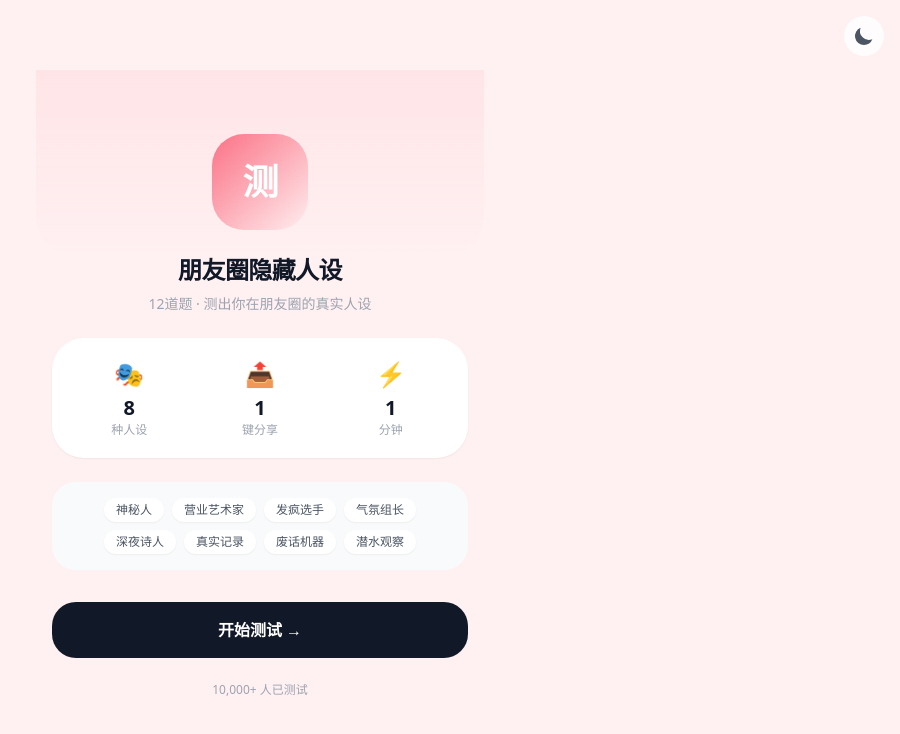
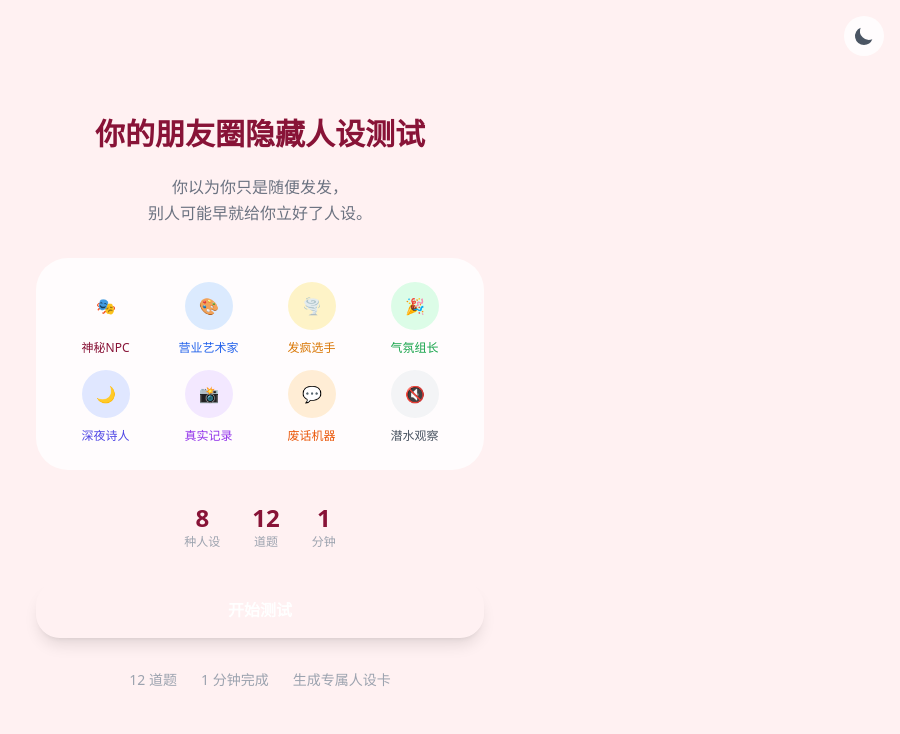
Before and after one commit to mybookstores/quiz-site, a Next.js app: page /quiz-site/ in a window 1280 px wide. Shown: the top 734 px of the page, without its empty margins (380-1280 px from the left). Built offline with nearby package versions, Linux system fonts and the light colour scheme.

Commit message:
revert: restore original homepage design

```diff
--- a/src/app/page.tsx
+++ b/src/app/page.tsx
@@ -200,119 +200,94 @@ export default function Home() {
 
       {/* 首页 */}
       {page === "home" && (
-        <div className="animate-fade-in max-w-md w-full">
-          {/* 顶部装饰背景 */}
-          <div className="relative mb-6">
-            {/* 渐变背景 */}
-            <div className={clsx(
-              "absolute inset-x-0 -top-8 h-48 rounded-b-[3rem]",
-              isDarkMode
-                ? "bg-gradient-to-b from-gray-800 to-transparent"
-                : "bg-gradient-to-b from-rose-100 via-pink-50 to-transparent"
-            )} />
-
-            {/* 主图标 */}
-            <div className="relative pt-8 text-center">
-              <div className={clsx(
-                "w-24 h-24 mx-auto rounded-[2rem] flex items-center justify-center",
-                isDarkMode
-                  ? "bg-gradient-to-br from-pink-600 to-rose-700"
-                  : "bg-gradient-to-br from-rose-400 to-pink-500"
-              )}>
-                <span className={clsx(
-                  "text-4xl font-black tracking-tight",
-                  isDarkMode ? "text-white" : "text-white"
-                )}>测</span>
-              </div>
-            </div>
-          </div>
-
+        <div className="animate-fade-in max-w-md w-full text-center space-y-8">
           {/* 标题 */}
-          <div className="text-center px-4 mb-6">
+          <div className="space-y-4">
             <h1 className={clsx(
-              "text-2xl font-black tracking-tight mb-2",
-              isDarkMode ? "text-white" : "text-gray-900"
+              "text-3xl font-bold leading-relaxed",
+              isDarkMode ? "text-white" : "text-[#881337]"
             )}>
-              朋友圈隐藏人设
+              你的朋友圈隐藏人设测试
             </h1>
             <p className={clsx(
-              "text-sm",
-              isDarkMode ? "text-gray-500" : "text-gray-400"
+              "text-base leading-relaxed",
+              isDarkMode ? "text-gray-400" : "text-gray-500"
             )}>
-              12道题 · 测出你在朋友圈的真实人设
+              你以为你只是随便发发，<br />别人可能早就给你立好了人设。
             </p>
           </div>
 
-          {/* 特色展示卡片 */}
+          {/* 人设预览卡片 */}
           <div className={clsx(
-            "mx-4 p-5 rounded-3xl mb-6",
-            isDarkMode ? "bg-gray-800/80" : "bg-white shadow-sm"
+            "rounded-3xl p-6",
+            isDarkMode ? "bg-gray-800/50" : "bg-white/80"
           )}>
-            <div className="grid grid-cols-3 gap-4">
+            <div className="grid grid-cols-4 gap-3">
               {[
-                { icon: "🎭", num: "8", label: "种人设" },
-                { icon: "📤", num: "1", label: "键分享" },
-                { icon: "⚡", num: "1", label: "分钟" },
+                { label: "神秘NPC", bg: "bg-pink-100", darkBg: "bg-pink-900/30", text: "text-pink-600", darkText: "text-pink-300" },
+                { label: "营业艺术家", bg: "bg-blue-100", darkBg: "bg-blue-900/30", text: "text-blue-600", darkText: "text-blue-300" },
+                { label: "发疯选手", bg: "bg-amber-100", darkBg: "bg-amber-900/30", text: "text-amber-600", darkText: "text-amber-300" },
+                { label: "气氛组长", bg: "bg-green-100", darkBg: "bg-green-900/30", text: "text-green-600", darkText: "text-green-300" },
+                { label: "深夜诗人", bg: "bg-indigo-100", darkBg: "bg-indigo-900/30", text: "text-indigo-600", darkText: "text-indigo-300" },
+                { label: "真实记录", bg: "bg-purple-100", darkBg: "bg-purple-900/30", text: "text-purple-600", darkText: "text-purple-300" },
+                { label: "废话机器", bg: "bg-orange-100", darkBg: "bg-orange-900/30", text: "text-orange-600", darkText: "text-orange-300" },
+                { label: "潜水观察", bg: "bg-gray-100", darkBg: "bg-gray-700/30", text: "text-gray-600", darkText: "text-gray-400" },
               ].map((item, i) => (
                 <div key={i} className="text-center">
-                  <div className="text-2xl mb-1">{item.icon}</div>
                   <div className={clsx(
-                    "text-xl font-black",
-                    isDarkMode ? "text-white" : "text-gray-900"
-                  )}>{item.num}</div>
-                  <div className={clsx(
-                    "text-xs",
-                    isDarkMode ? "text-gray-500" : "text-gray-400"
-                  )}>{item.label}</div>
+                    "w-12 h-12 mx-auto rounded-2xl flex items-center justify-center mb-1",
+                    isDarkMode ? item.darkBg : item.bg
+                  )}>
+                    <span className={clsx(isDarkMode ? item.darkText : item.text)}>
+                      {["🎭", "🎨", "🌪️", "🎉", "🌙", "📸", "💬", "🔇"][i]}
+                    </span>
+                  </div>
+                  <span className={clsx("text-xs", isDarkMode ? item.darkText : item.text)}>
+                    {item.label}
+                  </span>
                 </div>
               ))}
             </div>
           </div>
 
-          {/* 人设标签 */}
-          <div className={clsx(
-            "mx-4 p-4 rounded-2xl mb-8",
-            isDarkMode ? "bg-gray-800/50" : "bg-gray-50"
-          )}>
-            <div className="flex flex-wrap justify-center gap-2">
-              {["神秘人", "营业艺术家", "发疯选手", "气氛组长", "深夜诗人", "真实记录", "废话机器", "潜水观察"].map((tag, i) => (
-                <span
-                  key={i}
-                  className={clsx(
-                    "px-3 py-1 rounded-full text-xs font-medium",
-                    isDarkMode
-                      ? "bg-gray-700 text-gray-300"
-                      : "bg-white text-gray-600 shadow-sm"
-                  )}
-                >
-                  {tag}
-                </span>
-              ))}
-            </div>
+          {/* 数据统计 */}
+          <div className="flex justify-center gap-8">
+            {[
+              { num: "8", label: "种人设" },
+              { num: "12", label: "道题" },
+              { num: "1", label: "分钟" },
+            ].map((stat, i) => (
+              <div key={i} className="text-center">
+                <div className={clsx(
+                  "text-2xl font-bold",
+                  isDarkMode ? "text-white" : "text-[#881337]"
+                )}>
+                  {stat.num}
+                </div>
+                <div className={clsx(
+                  "text-xs",
+                  isDarkMode ? "text-gray-500" : "text-gray-400"
+                )}>
+                  {stat.label}
+                </div>
+              </div>
+            ))}
           </div>
 
           {/* 开始按钮 */}
-          <div className="px-4">
-            <button
-              onClick={handleStart}
-              className={clsx(
-                "w-full py-4 rounded-2xl font-black text-base transition-all duration-200",
-                isDarkMode
-                  ? "bg-white text-gray-900 hover:bg-gray-100"
-                  : "bg-gray-900 text-white hover:bg-gray-800"
-              )}
-            >
-              开始测试 →
-            </button>
+          <button
+            onClick={handleStart}
+            className="w-full py-4 bg-gradient-to-r from-pink-500 to-accent text-white font-bold rounded-2xl shadow-lg hover:shadow-xl transition-all duration-200 hover:scale-[1.02] active:scale-[0.98]"
+          >
+            开始测试
+          </button>
+
+          {/* 底部提示 */}
+          <div className={clsx("flex justify-center gap-6 text-sm", isDarkMode ? "text-gray-500" : "text-gray-400")}>
+            <span>12 道题</span>
+            <span>1 分钟完成</span>
+            <span>生成专属人设卡</span>
           </div>
-
-          {/* 底部 */}
-          <p className={clsx(
-            "text-center mt-6 text-xs",
-            isDarkMode ? "text-gray-600" : "text-gray-400"
-          )}>
-            10,000+ 人已测试
-          </p>
         </div>
       )}
 
```
